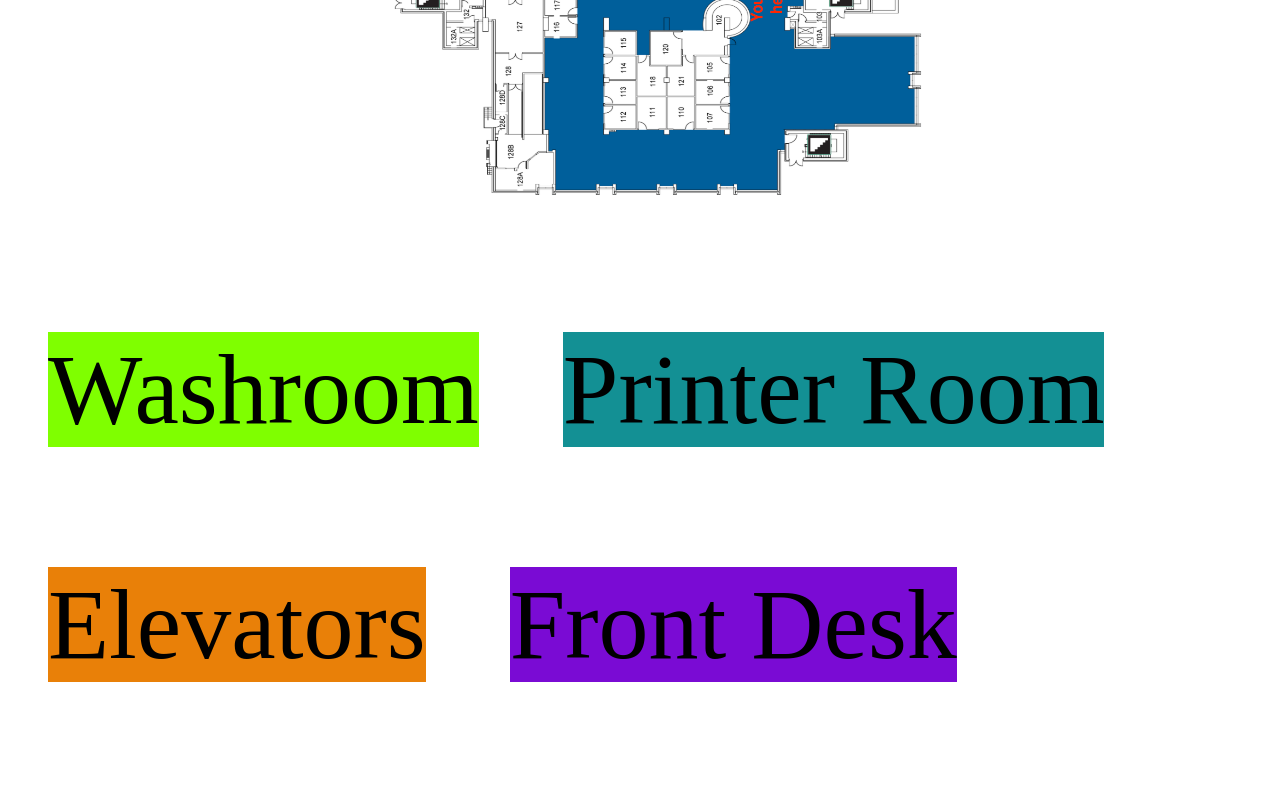
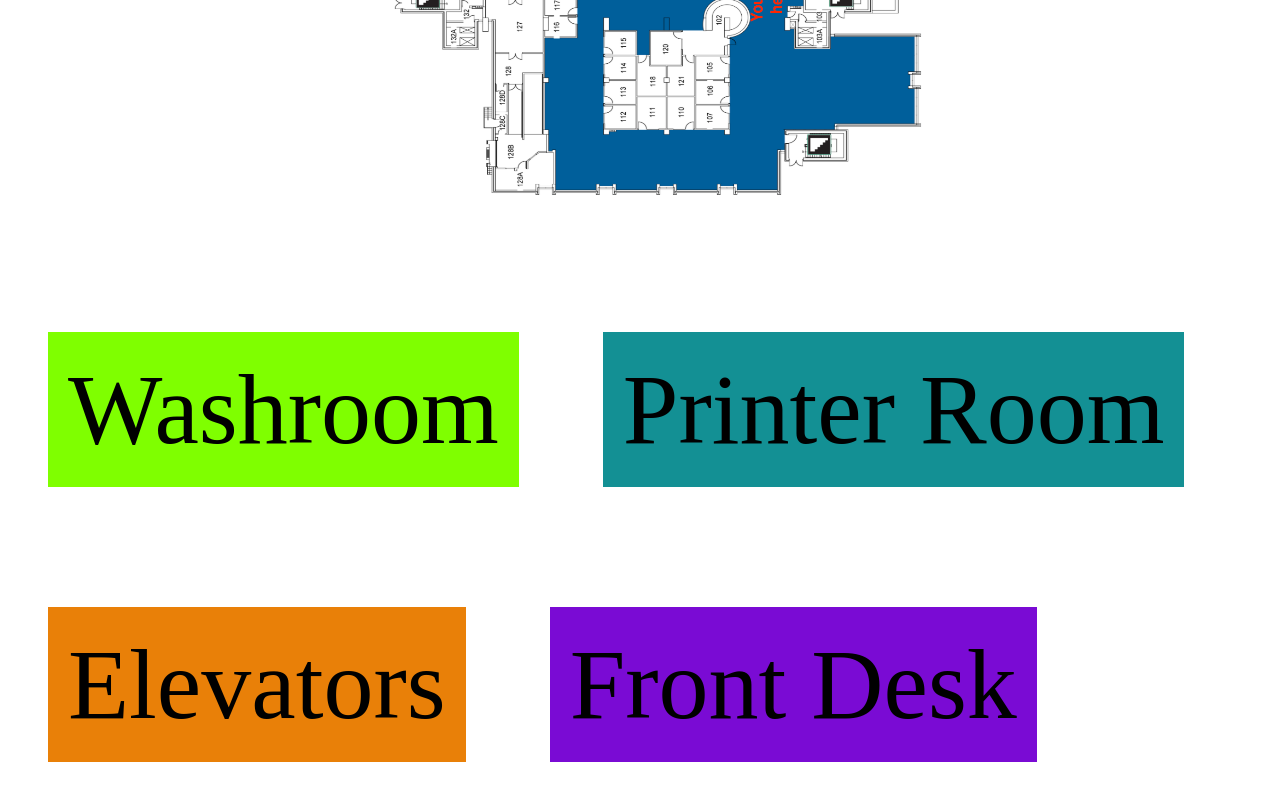
Before and after one commit to Zayood/Library-Wayfinding, a plain HTML site: page Landing_page_Main.html in a window 1280 px wide. Shown: the part 609-1409 px from the top of the page. Before the commit the page ends 1367 px from the top, so only its background shows below. Drawn offline with Linux system fonts and the light colour scheme.

Commit message:
edit padding

```diff
--- a/Landing_page_Main.html
+++ b/Landing_page_Main.html
@@ -28,18 +28,19 @@
                 background-color: chartreuse;
                 border: rgb(80, 40, 70);
                 color: black;
-                padding: unset;
+                padding: 20px;
                 text-decoration: none;
                 text-align: center;
                 display:inline-block;
                 font-size: 100px;
                 margin: 60px 40px;
+                float: center;
             }
             .button_2{
                 background-color: rgb(19, 144, 148);
                 border: rgb(80, 40, 70);
                 color: black;
-                padding: unset;
+                padding: 20px;
                 text-decoration: none;
                 text-align: center;
                 display:inline-block;
@@ -50,7 +51,7 @@
                 background-color: rgb(233, 128, 8);
                 border: rgb(80, 40, 70);
                 color: black;
-                padding: unset;
+                padding: 20px;
                 text-decoration: none;
                 text-align: center;
                 display:inline-block;
@@ -61,18 +62,21 @@
                 background-color: rgb(122, 11, 212);
                 border: rgb(80, 40, 70);
                 color: black;
-                padding: unset;
+                padding: 20px;
                 text-decoration: none;
                 text-align: center;
                 display:inline-block;
                 font-size: 100px;
                 margin: 60px 40px;
             }
+
+
+            };
             </style>
-                <a href="blank"class="button_1">Washroom</a>
-                <a href="blank"class="button_2">Printer Room</a>
-                <a href="blank"class="button_3">Elevators</a>
-                <a href="blank"class="button_4">Front Desk</a>
+                        <a href="blank"class="button_1">Washroom</a>
+                        <a href="blank"class="button_2">Printer Room</a>
+                        <a href="blank"class="button_3">Elevators</a>
+                         <a href="blank"class="button_4">Front Desk</a>
         </p>
 
     </body>
```
Also changed, not shown: FR_landing_page_elevators.html (+4 -4 lines), FR_landing_page_front desk.html (+4 -4 lines), FR_landing_page_main entrance.html (+4 -4 lines), FR_landing_page_printerroom.html (+4 -4 lines), FR_landing_page_washroom.html (+4 -4 lines), Landing_page_Frontdesk.html (+4 -4 lines), Landing_page_Printerroom.html (+4 -4 lines), Landing_page_washroom.html (+4 -4 lines), landing_page_elevators.html (+4 -4 lines).
